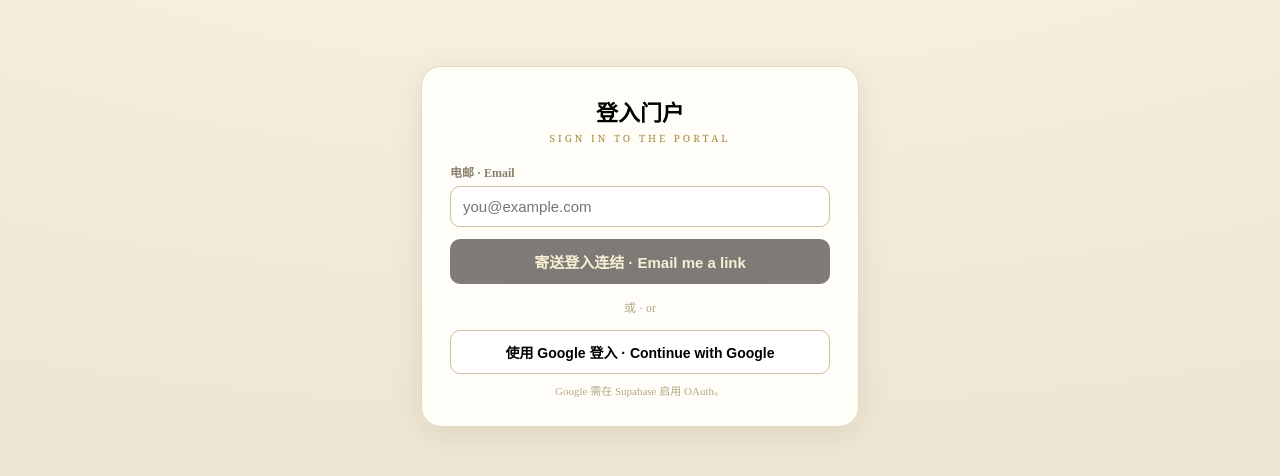
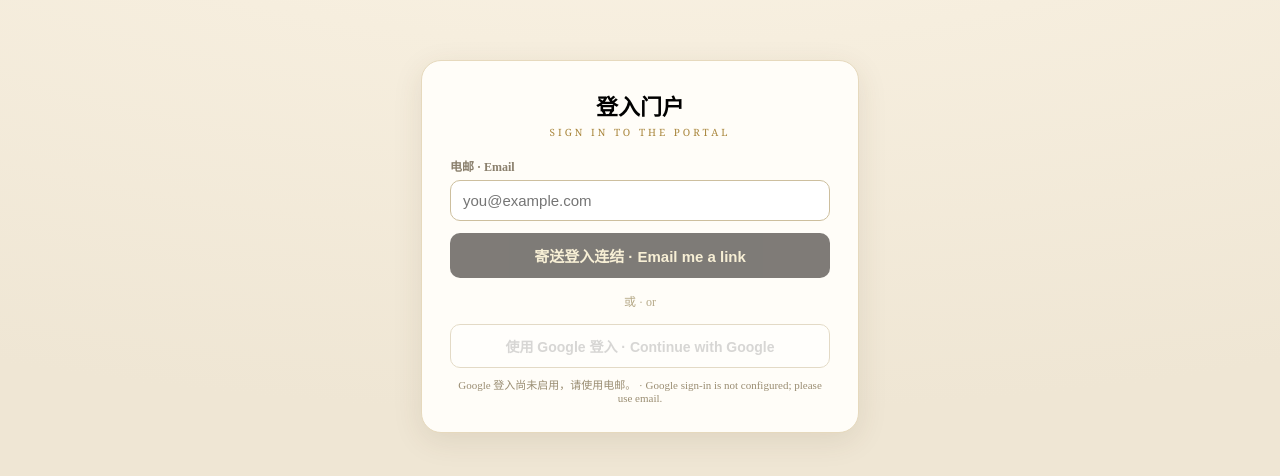
Before and after one commit to AGATECH-ACC/aiedu-awareness-application, a Next.js app: page /login in a window 1280 px wide. Shown: the part 174-650 px from the top of the page. Built offline with nearby package versions, Linux system fonts and the light colour scheme; no server answers.

Commit message:
feat: harden portal authentication flow

```diff
--- /dev/null
+++ b/app/login/LoginClient.jsx
@@ -0,0 +1,90 @@
+'use client';
+
+import { useMemo, useState } from 'react';
+import { createClient } from '@/lib/supabase-browser';
+
+const EXPIRED_MESSAGE = '登入连结已过期或无效，请重新申请。 · This sign-in link has expired or is invalid. Please request a new one.';
+const GOOGLE_MESSAGE = 'Google 登入暂时无法使用，请改用电邮登入。 · Google sign-in is unavailable. Please use the email link instead.';
+
+export default function LoginClient({ nextPath, initialError }) {
+  const supabase = useMemo(() => createClient(), []);
+  const [email, setEmail] = useState('');
+  const [sent, setSent] = useState(false);
+  const [err, setErr] = useState(initialError === 'expired' ? EXPIRED_MESSAGE : '');
+  const [busy, setBusy] = useState('');
+  const googleEnabled = process.env.NEXT_PUBLIC_ENABLE_GOOGLE_AUTH === 'true';
+
+  const origin = typeof window !== 'undefined'
+    ? window.location.origin
+    : (process.env.NEXT_PUBLIC_SITE_URL || '');
+  const callbackUrl = `${origin}/auth/callback?next=${encodeURIComponent(nextPath)}`;
+
+  async function sendLink(event) {
+    event.preventDefault();
+    setErr('');
+    setBusy('email');
+    const { error } = await supabase.auth.signInWithOtp({
+      email,
+      options: { emailRedirectTo: callbackUrl },
+    });
+    setBusy('');
+    if (error) {
+      setErr('登入连结寄送失败，请稍后再试。 · We could not send the sign-in link. Please try again.');
+    } else {
+      setSent(true);
+    }
+  }
+
+  async function google() {
+    if (!googleEnabled) return;
+    setErr('');
+    setBusy('google');
+    const { error } = await supabase.auth.signInWithOAuth({
+      provider: 'google',
+      options: { redirectTo: callbackUrl },
+    });
+    if (error) {
+      setBusy('');
+      setErr(GOOGLE_MESSAGE);
+    }
+  }
+
+  return (
+    <main style={{ minHeight: '100vh', display: 'grid', placeItems: 'center', background: 'radial-gradient(130% 80% at 50% -10%, #fdf6ea 0%, #f6eede 45%, #efe6d4 100%)', padding: 20 }}>
+      <div style={{ width: '100%', maxWidth: 380, background: '#fffdf8', border: '1px solid #e6d9bd', borderRadius: 20, padding: 28, boxShadow: '0 8px 30px rgba(80,60,30,0.1)' }}>
+        <div style={{ textAlign: 'center', marginBottom: 18 }}>
+          <div style={{ fontFamily: 'Georgia, serif', fontSize: 22, fontWeight: 700 }}>登入门户</div>
+          <div style={{ fontFamily: 'Georgia, serif', fontSize: 10, letterSpacing: 3, color: '#a9863c', marginTop: 4 }}>SIGN IN TO THE PORTAL</div>
+        </div>
+
+        {sent ? (
+          <div style={{ textAlign: 'center', color: '#3f7a4c', fontSize: 14, lineHeight: 1.6 }} role="status">
+            ✓ 登入连结已寄出。<br />Check your email for the sign-in link.
+          </div>
+        ) : (
+          <form onSubmit={sendLink}>
+            <label htmlFor="login-email" style={{ fontSize: 12, color: '#8a7f6c', fontWeight: 600 }}>电邮 · Email</label>
+            <input id="login-email" type="email" autoComplete="email" required value={email} onChange={(event) => setEmail(event.target.value)} placeholder="you@example.com"
+              style={{ width: '100%', boxSizing: 'border-box', padding: '11px 12px', marginTop: 5, borderRadius: 10, border: '1.5px solid #cdbf9e', fontSize: 15 }} />
+            <button type="submit" disabled={Boolean(busy) || !email}
+              style={{ width: '100%', marginTop: 12, padding: '12px', borderRadius: 10, border: 'none', background: '#2a2622', color: '#f3e6bf', fontWeight: 700, fontSize: 15, cursor: 'pointer', opacity: busy || !email ? 0.6 : 1 }}>
+              {busy === 'email' ? '寄送中… Sending…' : '寄送登入连结 · Email me a link'}
+            </button>
+
+            <div style={{ textAlign: 'center', color: '#b6a988', fontSize: 12, margin: '14px 0' }}>或 · or</div>
+            <button type="button" onClick={google} disabled={!googleEnabled || Boolean(busy)} aria-describedby="google-help"
+              style={{ width: '100%', padding: '11px', borderRadius: 10, border: '1.5px solid #cdbf9e', background: '#fff', fontWeight: 600, fontSize: 14, cursor: googleEnabled ? 'pointer' : 'not-allowed', opacity: googleEnabled ? 1 : 0.55 }}>
+              {busy === 'google' ? '连接中… Connecting…' : '使用 Google 登入 · Continue with Google'}
+            </button>
+            <div id="google-help" style={{ fontSize: 11, color: '#9a8d72', marginTop: 8, textAlign: 'center' }}>
+              {googleEnabled
+                ? 'Google OAuth 已启用 · Google OAuth enabled'
+                : 'Google 登入尚未启用，请使用电邮。 · Google sign-in is not configured; please use email.'}
+            </div>
+          </form>
+        )}
+        {err && <div role="alert" style={{ color: '#b04a2e', fontSize: 12.5, marginTop: 12, textAlign: 'center', lineHeight: 1.55 }}>{err}</div>}
+      </div>
+    </main>
+  );
+}
--- a/app/login/page.jsx
+++ b/app/login/page.jsx
@@ -1,69 +1,11 @@
-'use client';
-import { useState } from 'react';
-import { createClient } from '@/lib/supabase-browser';
+import LoginClient from './LoginClient';
+import { safeNextPath } from '@/lib/auth-redirect';
 
-export default function LoginPage() {
-  const supabase = createClient();
-  const [email, setEmail] = useState('');
-  const [sent, setSent] = useState(false);
-  const [err, setErr] = useState('');
-  const [busy, setBusy] = useState(false);
-
-  const origin = typeof window !== 'undefined' ? window.location.origin : (process.env.NEXT_PUBLIC_SITE_URL || '');
-
-  async function sendLink() {
-    setErr(''); setBusy(true);
-    const { error } = await supabase.auth.signInWithOtp({
-      email,
-      options: { emailRedirectTo: `${origin}/auth/callback?next=/portal` },
-    });
-    setBusy(false);
-    if (error) setErr(error.message); else setSent(true);
-  }
-
-  async function google() {
-    setErr('');
-    const { error } = await supabase.auth.signInWithOAuth({
-      provider: 'google',
-      options: { redirectTo: `${origin}/auth/callback?next=/portal` },
-    });
-    if (error) setErr(error.message);
-  }
-
+export default function LoginPage({ searchParams }) {
   return (
-    <main style={{ minHeight: '100vh', display: 'grid', placeItems: 'center', background: 'radial-gradient(130% 80% at 50% -10%, #fdf6ea 0%, #f6eede 45%, #efe6d4 100%)', padding: 20 }}>
-      <div style={{ width: '100%', maxWidth: 380, background: '#fffdf8', border: '1px solid #e6d9bd', borderRadius: 20, padding: 28, boxShadow: '0 8px 30px rgba(80,60,30,0.1)' }}>
-        <div style={{ textAlign: 'center', marginBottom: 18 }}>
-          <div style={{ fontFamily: 'Georgia, serif', fontSize: 22, fontWeight: 700 }}>登入门户</div>
-          <div style={{ fontFamily: 'Georgia, serif', fontSize: 10, letterSpacing: 3, color: '#a9863c', marginTop: 4 }}>SIGN IN TO THE PORTAL</div>
-        </div>
-
-        {sent ? (
-          <div style={{ textAlign: 'center', color: '#3f7a4c', fontSize: 14, lineHeight: 1.6 }}>
-            ✓ 登入连结已寄出。<br />Check your email for the sign-in link.
-          </div>
-        ) : (
-          <>
-            <label style={{ fontSize: 12, color: '#8a7f6c', fontWeight: 600 }}>电邮 · Email</label>
-            <input type="email" value={email} onChange={(e) => setEmail(e.target.value)} placeholder="you@example.com"
-              style={{ width: '100%', boxSizing: 'border-box', padding: '11px 12px', marginTop: 5, borderRadius: 10, border: '1.5px solid #cdbf9e', fontSize: 15 }} />
-            <button onClick={sendLink} disabled={busy || !email}
-              style={{ width: '100%', marginTop: 12, padding: '12px', borderRadius: 10, border: 'none', background: '#2a2622', color: '#f3e6bf', fontWeight: 700, fontSize: 15, cursor: 'pointer', opacity: busy || !email ? 0.6 : 1 }}>
-              {busy ? '寄送中…' : '寄送登入连结 · Email me a link'}
-            </button>
-
-            <div style={{ textAlign: 'center', color: '#b6a988', fontSize: 12, margin: '14px 0' }}>或 · or</div>
-            <button onClick={google}
-              style={{ width: '100%', padding: '11px', borderRadius: 10, border: '1.5px solid #cdbf9e', background: '#fff', fontWeight: 600, fontSize: 14, cursor: 'pointer' }}>
-              使用 Google 登入 · Continue with Google
-            </button>
-            <div style={{ fontSize: 11, color: '#b6a988', marginTop: 8, textAlign: 'center' }}>
-              Google 需在 Supabase 启用 OAuth。
-            </div>
-          </>
-        )}
-        {err && <div style={{ color: '#b04a2e', fontSize: 12.5, marginTop: 12, textAlign: 'center' }}>{err}</div>}
-      </div>
-    </main>
+    <LoginClient
+      nextPath={safeNextPath(searchParams?.next)}
+      initialError={searchParams?.error === 'expired' ? 'expired' : ''}
+    />
   );
 }
--- /dev/null
+++ b/lib/auth-redirect.js
@@ -0,0 +1,7 @@
+export function safeNextPath(value, fallback = '/portal') {
+  if (typeof value !== 'string' || !value.startsWith('/') || value.startsWith('//')) {
+    return fallback;
+  }
+
+  return value;
+}
--- a/middleware.js
+++ b/middleware.js
@@ -1,5 +1,6 @@
 import { NextResponse } from 'next/server';
 import { createServerClient } from '@supabase/ssr';
+import { safeNextPath } from '@/lib/auth-redirect';
 
 export async function middleware(request) {
   let response = NextResponse.next({ request: { headers: request.headers } });
@@ -26,7 +27,8 @@ export async function middleware(request) {
   if (request.nextUrl.pathname.startsWith('/portal') && !user) {
     const url = request.nextUrl.clone();
     url.pathname = '/login';
-    url.searchParams.set('next', '/portal');
+    url.search = '';
+    url.searchParams.set('next', safeNextPath(`${request.nextUrl.pathname}${request.nextUrl.search}`));
     return NextResponse.redirect(url);
   }
   return response;
```
Also changed, not shown: app/auth/callback/route.js (+9 -3 lines), components/TopNav.jsx (+23 -1 lines), 1 other file (tests, documents, lock files or other folders).
